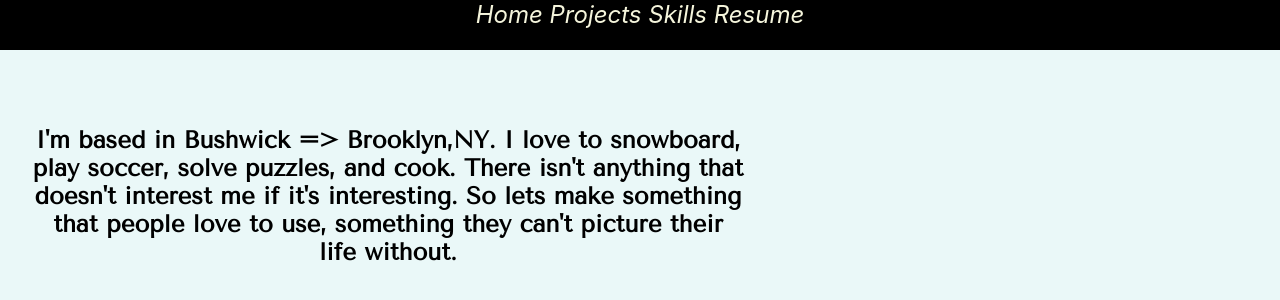
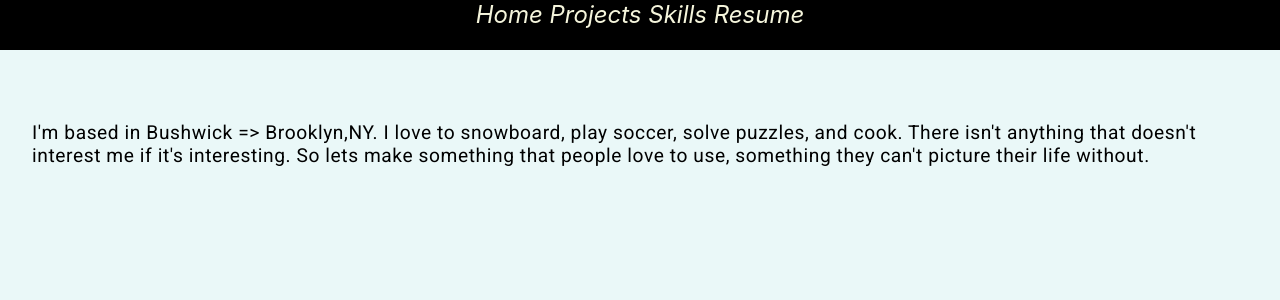
Before and after one commit to ojones311/personalwebsite, a React (Create React App) app in the folder personalwebsite/: page /about in a window 1280 px wide. Shown: the top 300 px of the page. Built offline with nearby package versions, Linux system fonts and the light colour scheme.

Commit message:
css changes

```diff
--- a/personalwebsite/src/App.css
+++ b/personalwebsite/src/App.css
@@ -1,5 +1,7 @@
 @import url('https://fonts.googleapis.com/css?family=Tenor+Sans&display=swap');
 @import url('https://fonts.googleapis.com/css?family=Quicksand:600&display=swap');
+
+@import url('https://fonts.googleapis.com/css2?family=Inconsolata:wght@500&family=Roboto&display=swap');
 
 .App, html {
   height: 100%;
@@ -14,14 +16,17 @@
 }
 
 h1 {
-  font-family: 'Quicksand', sans-serif;
+  font-family: 'Inconsolata', monospace;
   font-size: 72px
 }
 
 h2, h3, h4, p {
-  font-family: 'Tenor Sans', sans-serif
+  font-family: 'Roboto', sans-serif;
+  letter-spacing: .03em;
+  font-weight: 400;
 }
 
 p {
-  font-weight: bold;
+  font-weight: lighter;
+  letter-spacing: .03em;
 }
--- a/personalwebsite/src/Styles/About.css
+++ b/personalwebsite/src/Styles/About.css
@@ -2,19 +2,13 @@
     padding: 10px;
 }
 
-.bio-container {
-  width: 60%;
-}
-
 #bio {
-  font-family: 'Tenor Sans', sans-serif;
+  font-family: 'Roboto', sans-serif;;
   padding: 20px;
-  font-size: 24px;
-  font-weight: bold;
-  /* background-color: beige; */
+  font-size: 1.2rem;
+  font-weight: lighter;
   border-color:rgb(234, 248, 248);
   border-style: solid;
   border-width: 2px;
-  /* border-radius: 20px; */
-  /* box-shadow: 0 4px 8px 0 rgba(0,0,0,0.2); */
+  letter-spacing: .03em;
 }
--- a/personalwebsite/src/Styles/Home.css
+++ b/personalwebsite/src/Styles/Home.css
@@ -2,12 +2,13 @@
 .home-page {
     height: 100%;
 }
-.full-body  {
+/* .full-body  {
     text-align: center
-}
+} */
 
 #home-heading {
-    font-size: 28px;
+    font-size: 25px;
+    letter-spacing: .03em;
 }
 #job-title {
     font-size: 45px;
@@ -24,15 +25,15 @@
 
 .random-quote {
     margin: 0 auto;
+    font-weight: lighter;
     text-align: center;
     width: 70%;
-    height: 140px;
+    height: 160px;
     border-style: solid;
-    border-width: 2px;
-    border-color: rgb(234, 248, 248);
+    border-width: 1px;
+    border-color: rgba(188, 196, 202, 0.856);
     border-radius: 20px;
-    background-color: beige;
-    box-shadow: 0 4px 8px 0 rgba(0,0,0,0.2);
+
 }
 
 .random-quote:hover{
@@ -40,10 +41,15 @@
 }
 
 .portfolio_info {
+    margin: 0 auto;
+    width: 70%;
     padding: 10px;
     display: grid;
     grid-template-columns: 1fr 1fr;
-    margin: 0 auto;
+    border-style: solid;
+    border-width: 1px;
+    border-color: rgba(188, 196, 202, 0.856);
+    border-radius: 20px;
 }
 #profile-pic-container {
     text-align: right;
@@ -110,10 +116,6 @@
     background-color: beige
 }
 
-#contact-social {
-    font-size: 30px;
-}
-
 #contact {
     height: 100px;
     width: 100px
--- a/personalwebsite/src/Styles/Skills.css
+++ b/personalwebsite/src/Styles/Skills.css
@@ -3,8 +3,9 @@
 }
 
 #skills-heading {
-    font-family: 'Quicksand', sans-serif;
+    font-family: 'Roboto', sans-serif;
     font-size: 16px;
+    font-weight: lighter;
 }
 
 .skill-list {
```
